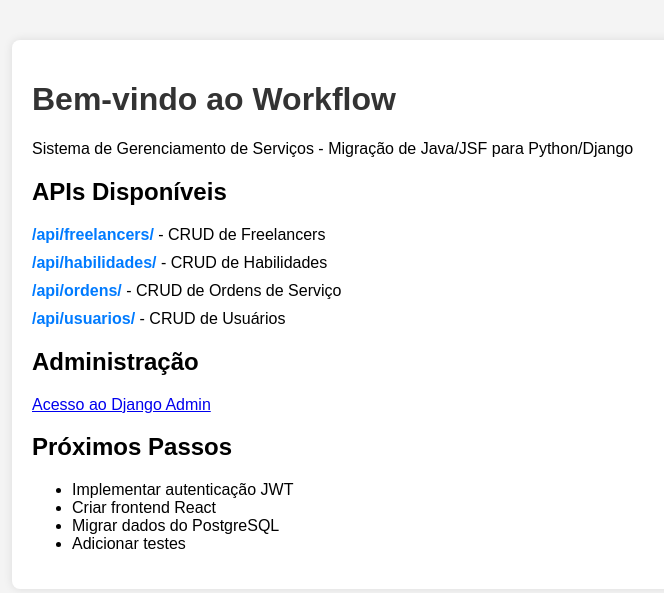
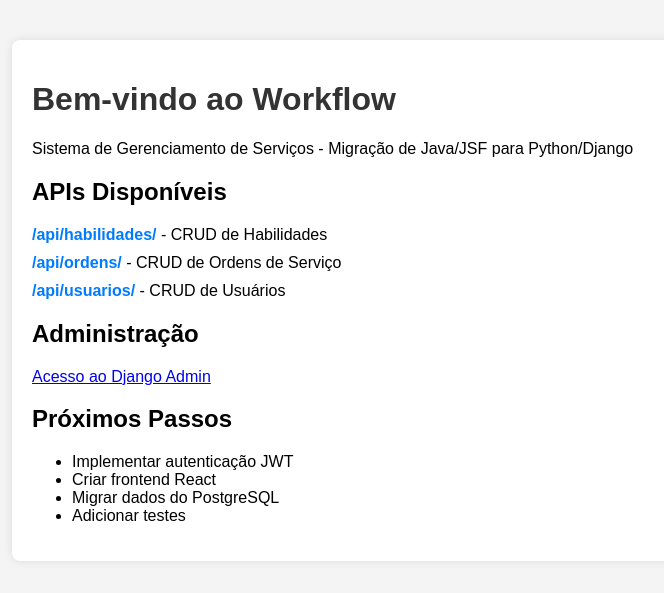
Before and after one commit to dantasdicson/Workflow-Python, a Django app: page / in a window 1280 px wide. Shown: the top 593 px of the page, without its empty margins (208-872 px from the left). Run offline with Django 4.2, Linux system fonts and the light colour scheme.

Commit message:
Remove freelancers CRUD endpoint and update README and index.html

```diff
--- a/templates/index.html
+++ b/templates/index.html
@@ -44,7 +44,6 @@
 
         <h2>APIs Disponíveis</h2>
         <ul class="api-links">
-            <li><a href="/api/freelancers/">/api/freelancers/</a> - CRUD de Freelancers</li>
             <li><a href="/api/habilidades/">/api/habilidades/</a> - CRUD de Habilidades</li>
             <li><a href="/api/ordens/">/api/ordens/</a> - CRUD de Ordens de Serviço</li>
             <li><a href="/api/usuarios/">/api/usuarios/</a> - CRUD de Usuários</li>
--- a/workflow/urls.py
+++ b/workflow/urls.py
@@ -4,14 +4,12 @@
 from rest_framework.routers import DefaultRouter
 from ordens.views import OrdemDeServicoViewSet
 from usuarios.views import UsuarioViewSet, HabilidadeViewSet
-from freelancers.views import FreelancerViewSet
 from .views import home
 
 router = DefaultRouter()
 router.register(r'usuarios', UsuarioViewSet)
 router.register(r'habilidades', HabilidadeViewSet)
 router.register(r'ordens', OrdemDeServicoViewSet)
-router.register(r'freelancers', FreelancerViewSet)
 
 urlpatterns = [
     path('', home, name='home'),
```
Also changed, not shown: README.md.
